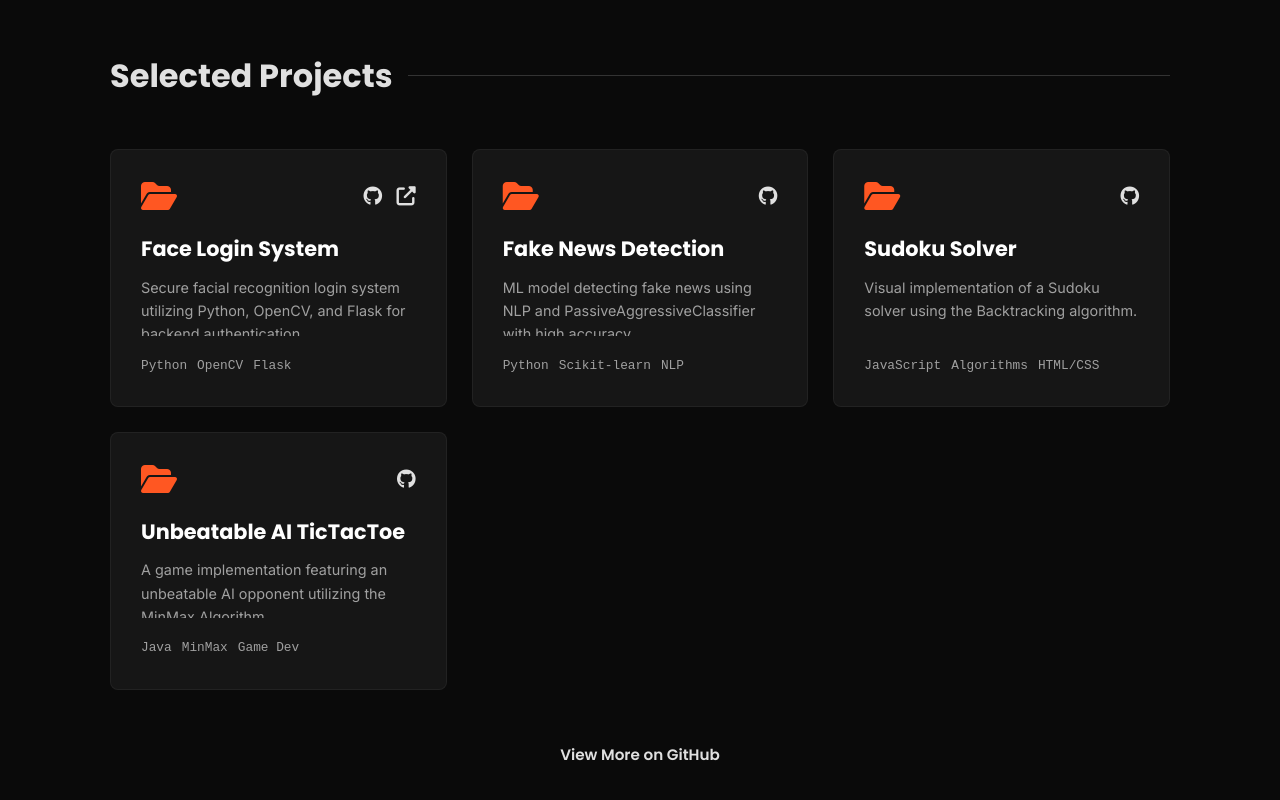
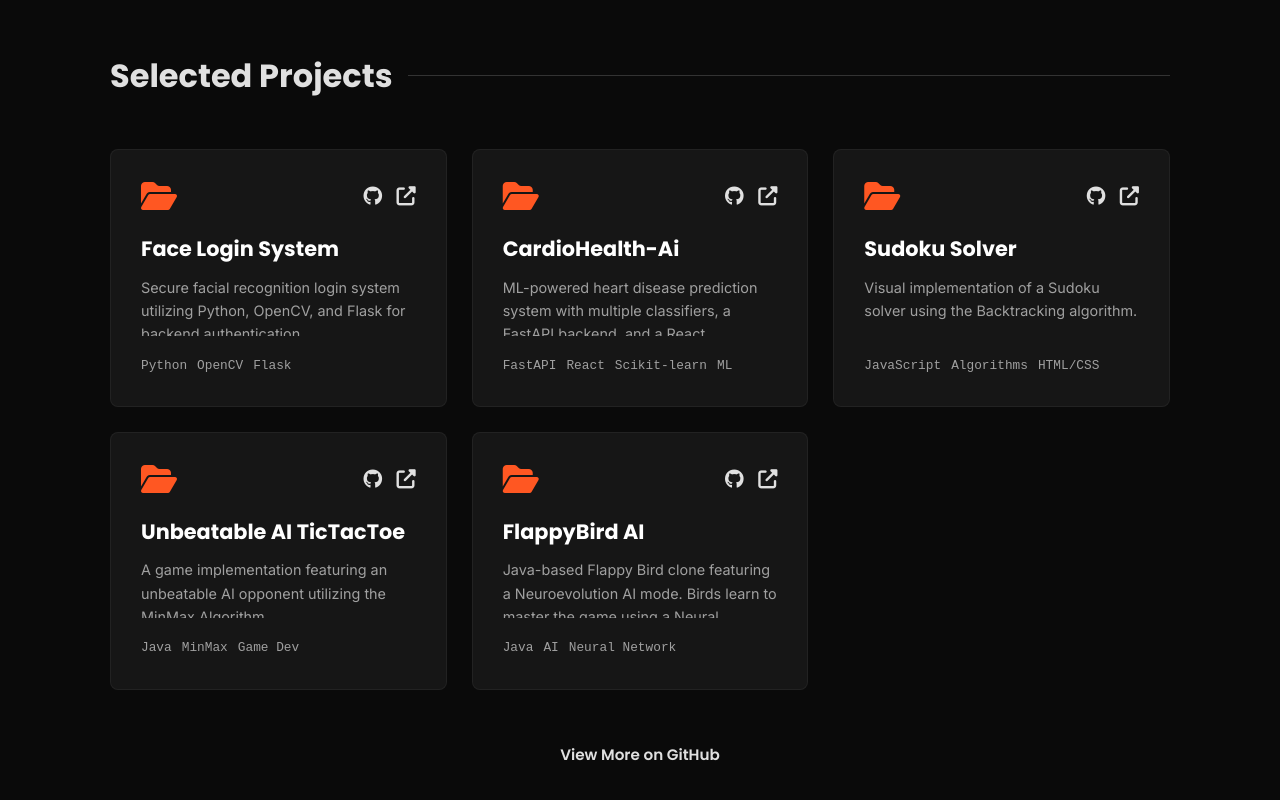
Before and after one commit to Its-PrashantTechie/PrashantSharma.github.io, a plain HTML site: page index.html in a window 1280 px wide. Shown: the part 1547-2347 px from the top of the page. Drawn offline with Linux system fonts and the light colour scheme.

Commit message:
Updated Projects and Links

```diff
--- a/index.html
+++ b/index.html
@@ -118,7 +118,7 @@
                         <div class="card-header">
                             <i class="fas fa-folder-open folder-icon"></i>
                             <div class="project-links">
-                                <a href="#" target="_blank" aria-label="Source Code"><i class="fab fa-github"></i></a>
+                                <a href="https://github.com/Its-PrashantTechie/Face-Login-System" target="_blank" aria-label="Source Code"><i class="fab fa-github"></i></a>
                                 <a href="#" target="_blank" aria-label="Live Demo"><i class="fas fa-external-link-alt"></i></a>
                             </div>
                         </div>
@@ -131,19 +131,21 @@
                         <div class="card-header">
                             <i class="fas fa-folder-open folder-icon"></i>
                             <div class="project-links">
-                                <a href="#" target="_blank"><i class="fab fa-github"></i></a>
+                                <a href="https://github.com/Its-PrashantTechie/CardioHealth-AI" target="_blank" aria-label="Source Code"><i class="fab fa-github"></i></a>
+                                <a href="#" target="_blank" aria-label="Live Demo"><i class="fas fa-external-link-alt"></i></a>
                             </div>
                         </div>
-                        <h3>Fake News Detection</h3>
-                        <p>ML model detecting fake news using NLP and PassiveAggressiveClassifier with high accuracy.</p>
-                        <div class="tech-stack"><span>Python</span><span>Scikit-learn</span><span>NLP</span></div>
+                        <h3>CardioHealth-Ai</h3>
+                        <p>ML-powered heart disease prediction system with multiple classifiers, a FastAPI backend, and a React dashboard. High performance achieved via KNN Imputation and feature scaling.</p>
+                        <div class="tech-stack"><span>FastAPI</span><span>React</span><span>Scikit-learn</span><span>ML</span></div>
                     </article>
 
                     <article class="project-card reveal">
                         <div class="card-header">
                             <i class="fas fa-folder-open folder-icon"></i>
                             <div class="project-links">
-                                <a href="#" target="_blank"><i class="fab fa-github"></i></a>
+                                <a href="https://github.com/Its-PrashantTechie/Sudoku-Solver-DSA" target="_blank" aria-label="Source Code"><i class="fab fa-github"></i></a>
+                                <a href="https://its-prashanttechie.github.io/Sudoku-Solver-DSA/" target="_blank" aria-label="Live Demo"><i class="fas fa-external-link-alt"></i></a>
                             </div>
                         </div>
                         <h3>Sudoku Solver</h3>
@@ -155,12 +157,26 @@
                         <div class="card-header">
                             <i class="fas fa-folder-open folder-icon"></i>
                             <div class="project-links">
-                                <a href="#" target="_blank"><i class="fab fa-github"></i></a>
+                                <a href="https://github.com/Its-PrashantTechie/TicTacToe-With-Unbeatable-AI" target="_blank" aria-label="Source Code"><i class="fab fa-github"></i></a>
+                                <a href="https://its-prashanttechie.github.io/TicTacToe-With-Unbeatable-AI/" target="_blank" aria-label="Live Demo"><i class="fas fa-external-link-alt"></i></a>
                             </div>
                         </div>
                         <h3>Unbeatable AI TicTacToe</h3>
                         <p>A game implementation featuring an unbeatable AI opponent utilizing the MinMax Algorithm.</p>
                         <div class="tech-stack"><span>Java</span><span>MinMax</span><span>Game Dev</span></div>
+                    </article>
+
+                    <article class="project-card reveal">
+                        <div class="card-header">
+                            <i class="fas fa-folder-open folder-icon"></i>
+                            <div class="project-links">
+                                <a href="https://github.com/Its-PrashantTechie/FlappyBird_With_NeuralNetwork" target="_blank" aria-label="Source Code"><i class="fab fa-github"></i></a>
+                                <a href="https://github.com/Its-PrashantTechie/FlappyBird_With_NeuralNetwork/releases" target="_blank" aria-label="Live Demo"><i class="fas fa-external-link-alt"></i></a>
+                            </div>
+                        </div>
+                        <h3>FlappyBird AI</h3>
+                        <p>Java-based Flappy Bird clone featuring a Neuroevolution AI mode. Birds learn to master the game using a Neural Network and Genetic Algorithm.</p>
+                        <div class="tech-stack"><span>Java</span><span>AI</span><span>Neural Network</span></div>
                     </article>
 
                 </div>
```
